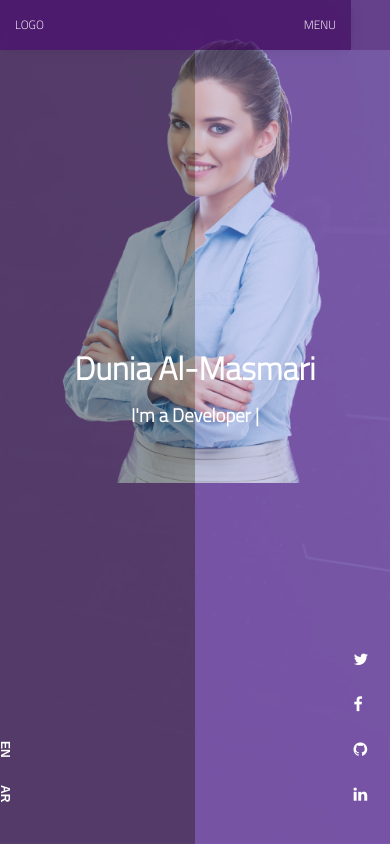
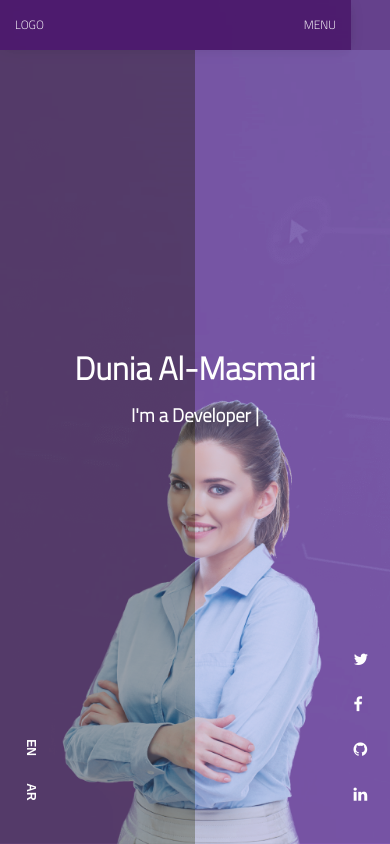
Before and after one commit to dunialmasmari/portfolio, a plain HTML site: page index.html in a window 390 px wide. Drawn offline with Linux system fonts and the light colour scheme.

Commit message:
fix some responsive issues

```diff
--- a/css/index.css
+++ b/css/index.css
@@ -61,9 +61,9 @@ header{
     background-image: url('../assets/woman.png');
 
     background-repeat: no-repeat;
-    background-size: contain;
+    background-size:contain ;
     background-position-x: right;
-    background-position-y: 30px;
+    background-position-y: 100%;
 
     justify-content: center;
     align-items:center;
@@ -114,11 +114,10 @@ header{
     display: block;
     font-size: 16px;
     text-decoration: none;
-    transform-origin: 0 0;
     transform: rotate(90deg);
     color: #fff;
-    margin: 10px;
-    padding:10px;
+    margin: 10px 5px;
+    padding:10px 5px;
     font: bold 12px Sans-Serif;
   text-transform: uppercase;
 }
@@ -204,7 +203,7 @@ button{
 .contactus {
     background: rgb(236, 223, 243);
     width: 100%;
-    height: 80vh;
+    height: 90vh;
     position: relative;
     display: flex;
     align-items: center;
@@ -214,7 +213,7 @@ button{
     width: 90%;
 }
 .contactusdiv h1{
-    margin:0;
+    margin-bottom:0;
     font-size: 40px;
      font: bold ;
  }
```
